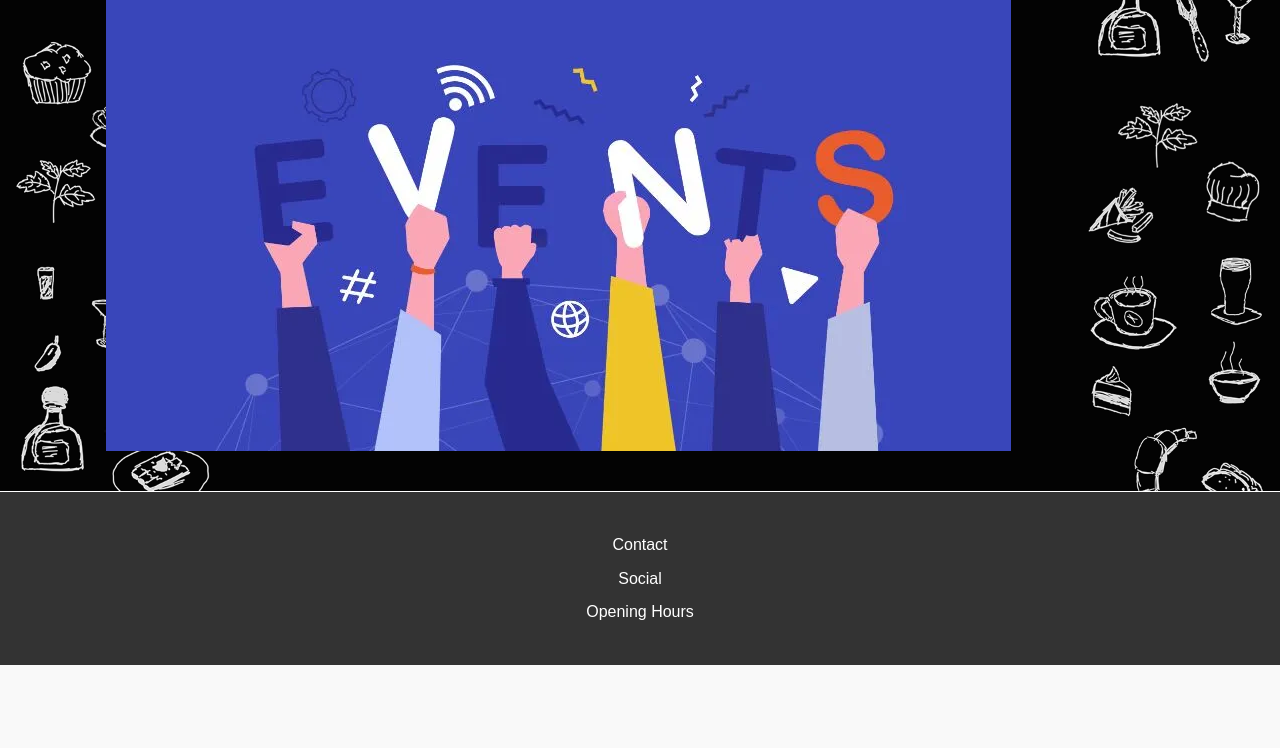
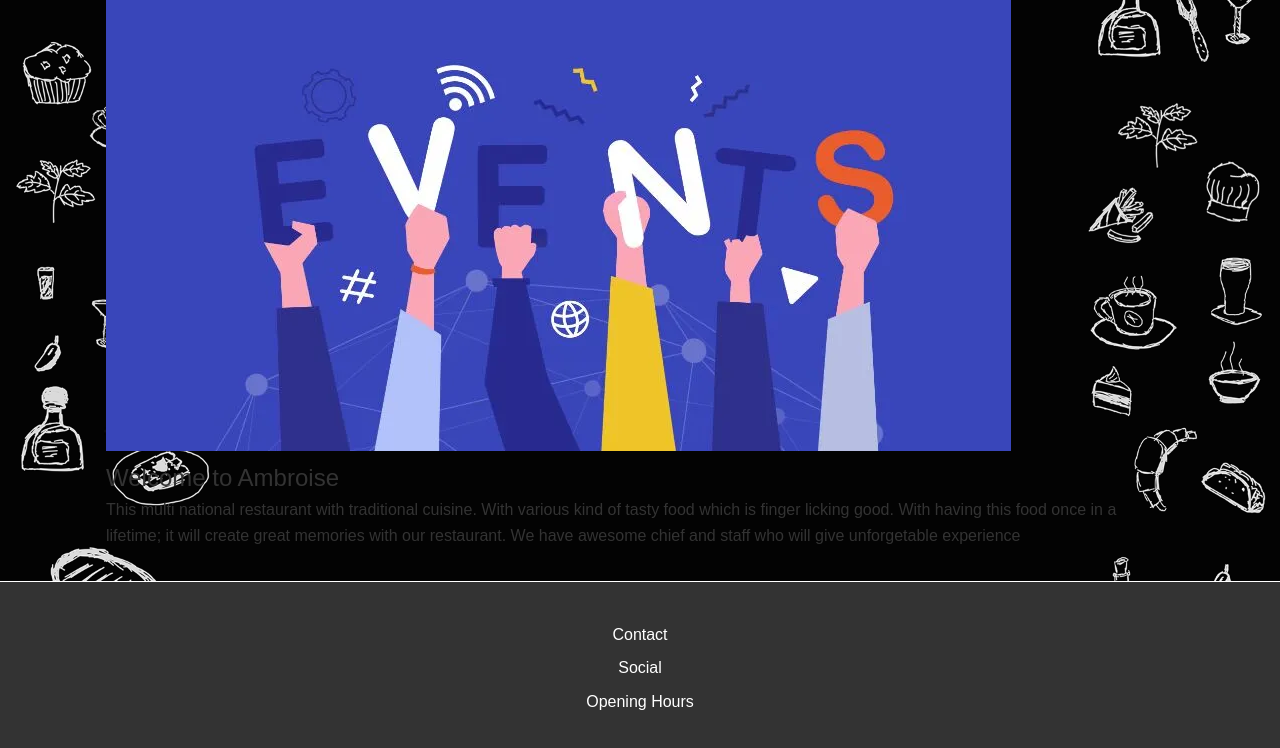
Before and after one commit to shahryar2312/TriForce, a plain HTML site: page index.html in a window 1280 px wide. Shown: the part 190-938 px from the top of the page. Before the commit the page ends 855 px from the top, so only its background shows below. Drawn offline with Linux system fonts and the light colour scheme.

Commit message:
wrote the description of the restaurant

```diff
--- a/index.html
+++ b/index.html
@@ -44,6 +44,8 @@
                 <img src="images/Hero-1.webp" alt="event" class="events">
 
             </div>
+            <h2>Welcome to Ambroise</h2>
+            <p>This multi national restaurant with traditional cuisine. With various kind of tasty food  which is finger licking good. With having this food once in a lifetime; it will create great memories with our restaurant. We have awesome chief and staff who will give unforgetable experience </p>
         </section>
 
 
```
